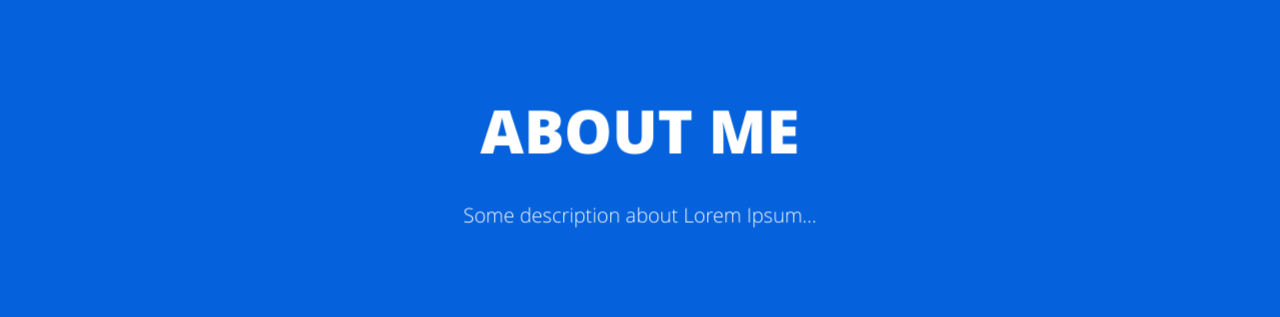
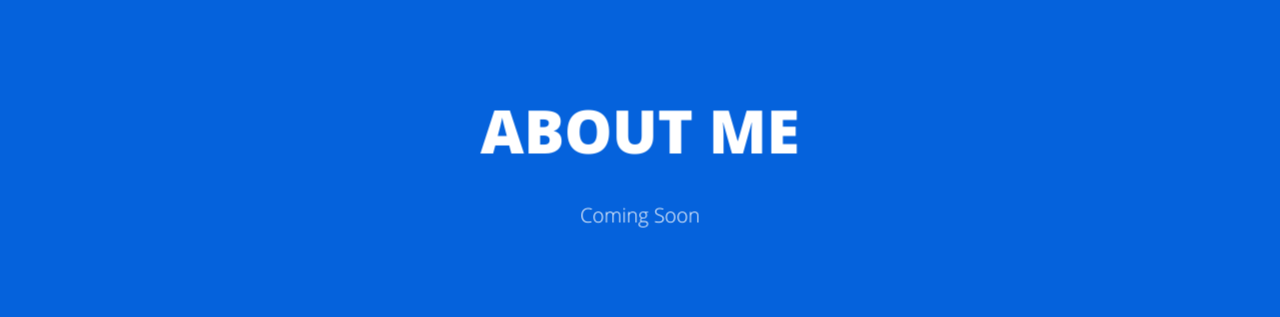
Before and after one commit to ranarag/ranarag.github.io, a Jekyll site: the page built from about.html, in a window 1280 px wide. Shown: the part 281-598 px from the top of the page. Built offline with Jekyll 4.4.1, drawn with Linux system fonts in a browser that asks for light colours.

Commit message:
changes in about.html file

```diff
--- a/about.html
+++ b/about.html
@@ -2,7 +2,7 @@
 layout: minimal
 title: "About me"
 permalink: /about/index.html
-description: "Some description about Lorem Ipsum..."
+description: "Coming Soon"
 ---
 
 <img itemprop="image" class="img-rounded" src="/assets/img/blog-author.jpg" alt="Willian Justen">
```
